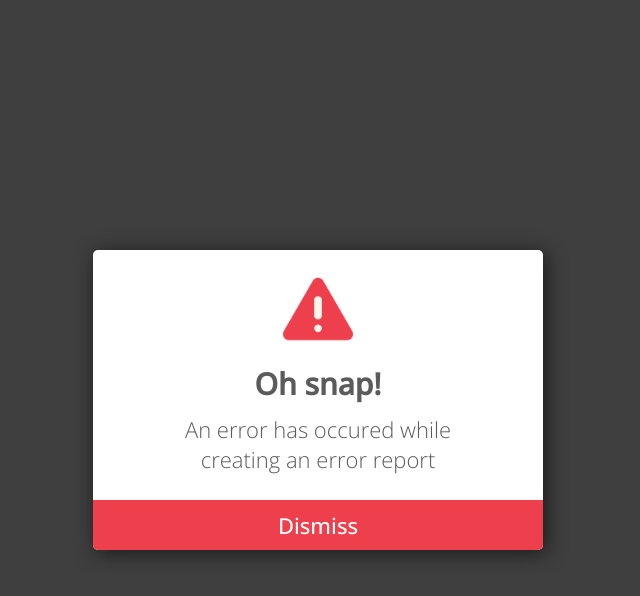
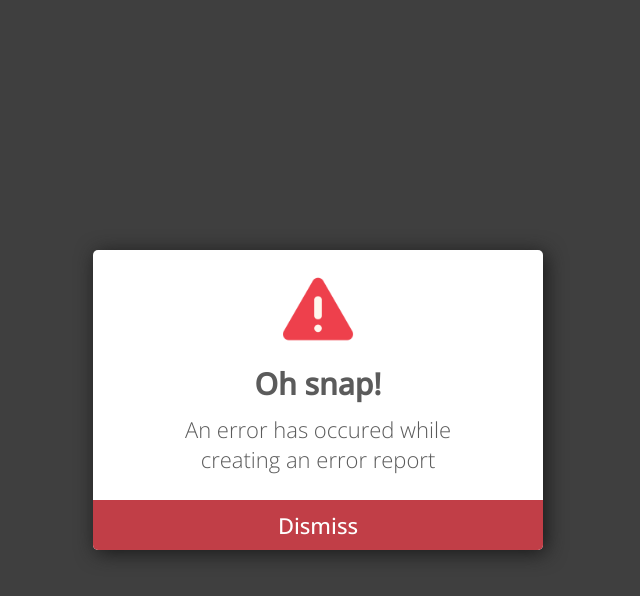
Before and after one commit to lonsoss/Challenge-009, a plain HTML site: page index.html in a window 1280 px wide. In both pictures the pointer is over the link "Dismiss". Shown: the whole page, without its empty margins (322-962 px from the left). Drawn offline with Linux system fonts and the light colour scheme.

Commit message:
Update style.css

```diff
--- a/style.css
+++ b/style.css
@@ -73,3 +73,7 @@ body{
     line-height: 50px;
     font-size: 2.2rem;
 }
+
+.pop-up a:hover{
+    background-color: #c13e47;
+}
```
